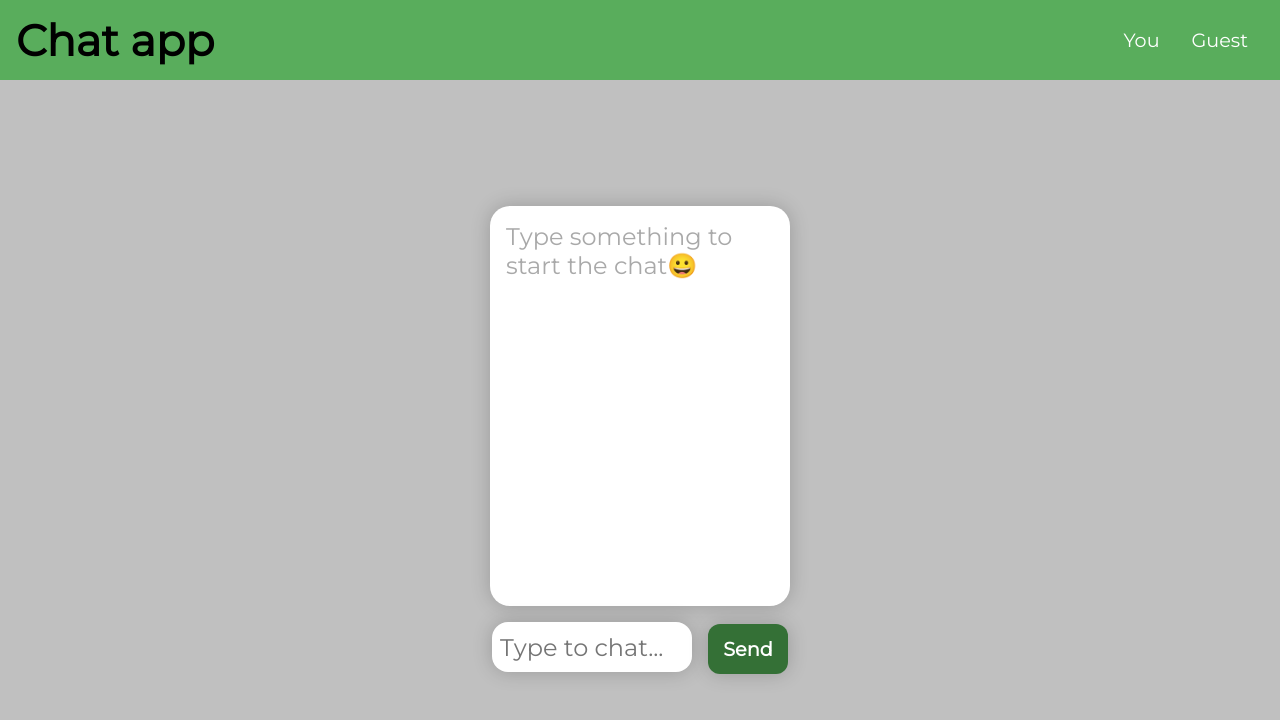
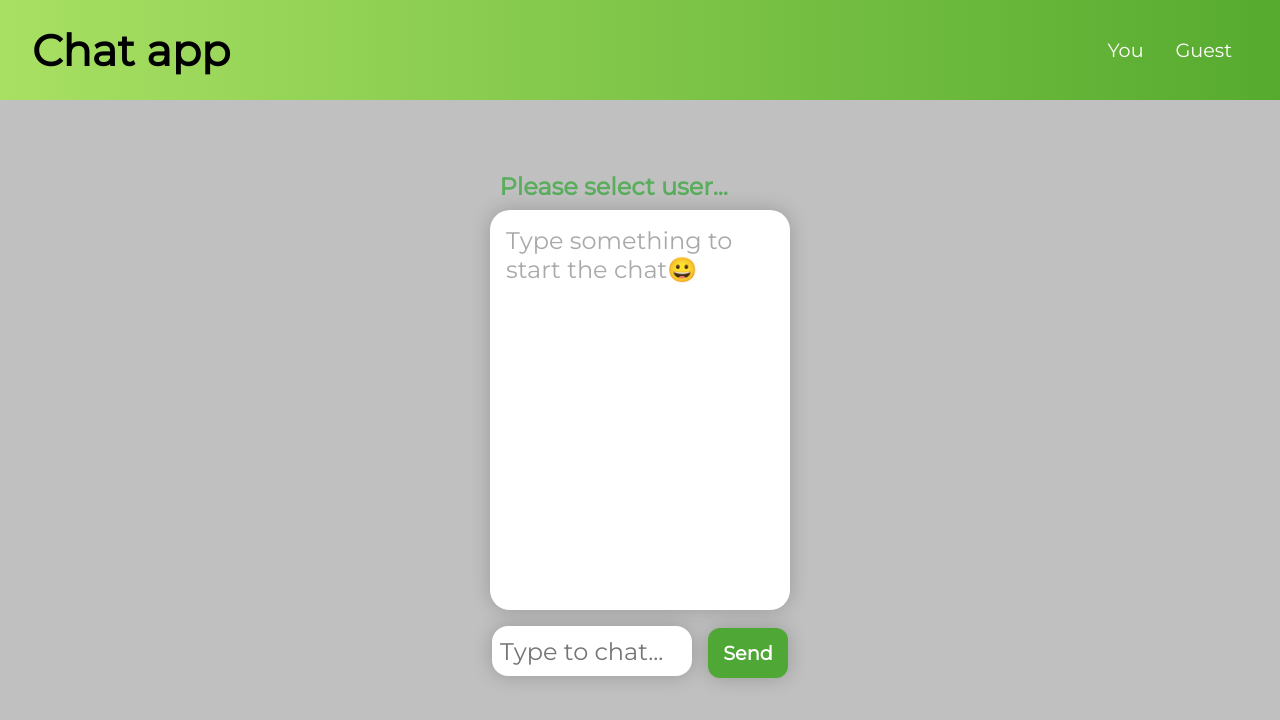
Before and after one commit to visua77/quickchannel-codetest, a React (Create React App) app: page / in a window 1280 px wide. Shown: the top 720 px of the page. Built offline with nearby package versions, Linux system fonts and the light colour scheme.

Commit message:
some more tweaking of styling

```diff
--- a/src/components/Chat.js
+++ b/src/components/Chat.js
@@ -4,7 +4,7 @@ const Chat = ({chatHistory,users,user})=> {
 
     return(
         <>
-        {user !== undefined ? <span className="display-user">{user}:</span>:null}
+        {user !== undefined ? <span className="display-user">{user}:</span>:<span className="display-user">Please select user...</span>}
         <div className="chat-card">
             <div className="container">
                 {user !== undefined  ? chatHistory.map(msg=> (
--- a/src/index.css
+++ b/src/index.css
@@ -37,7 +37,7 @@ button {
   height:50px;
   font-size: 1.2rem;
   font-weight: 700;
-  background-color:rgb(52, 112, 54);
+  background-color:rgb(79, 167, 53);
   box-shadow: 0 0 20px 0 rgba(0, 0, 0, .2);
   color:white;
   padding:.5rem;
@@ -57,8 +57,8 @@ button:focus {
 button:hover {
   font-size: 1.3rem;
   font-weight: 700;
-  background-color: rgb(89, 173, 92);
-  color: rgb(56, 56, 56);
+  background-color: rgb(119, 199, 66);
+  color: rgb(24, 24, 24);
 }
 
 p {
@@ -69,10 +69,14 @@ p {
   display:flex;
   justify-content: space-between;
   align-items: center;
-  padding:1rem;
+  padding:2rem;
   width:100%;
-  height:80px;
+  height:100px;
   background-color: rgb(89, 173, 92);
+  background: #56ab2f;  /* fallback for old browsers */
+  background: -webkit-linear-gradient(to right, #a8e063, #56ab2f);  /* Chrome 10-25, Safari 5.1-6 */
+  background: linear-gradient(to right, #a8e063, #56ab2f); /* W3C, IE 10+/ Edge, Firefox 16+, Chrome 26+, Opera 12+, Safari 7+ */
+
 
 }
 
@@ -85,7 +89,7 @@ p {
 }
 
 .main {
-  height:90vh;
+  height:80vh;
   width:100vw;
   display:flex;
   flex-direction: column;
@@ -128,8 +132,28 @@ p {
 .display-user {
   display: inline-block;
   width:300px;
+  font-weight: bold;
   padding:.6rem;
   color:rgb(89, 173, 92);
   font-size: 1.5rem;
 
 }
+
+@media(max-width:375px){
+  h1{
+    line-height: 2rem;
+    font-size: 2.5rem;
+  }
+  .main{
+    height:80vh;
+  }
+
+  .user-nav {
+    font-size: 1.1rem;
+    margin:.5rem;
+    color:white;
+    font-weight: 400;
+    cursor: pointer;
+  }
+
+}
```
Also changed, not shown: 1 other file (tests, documents, lock files or other folders).
